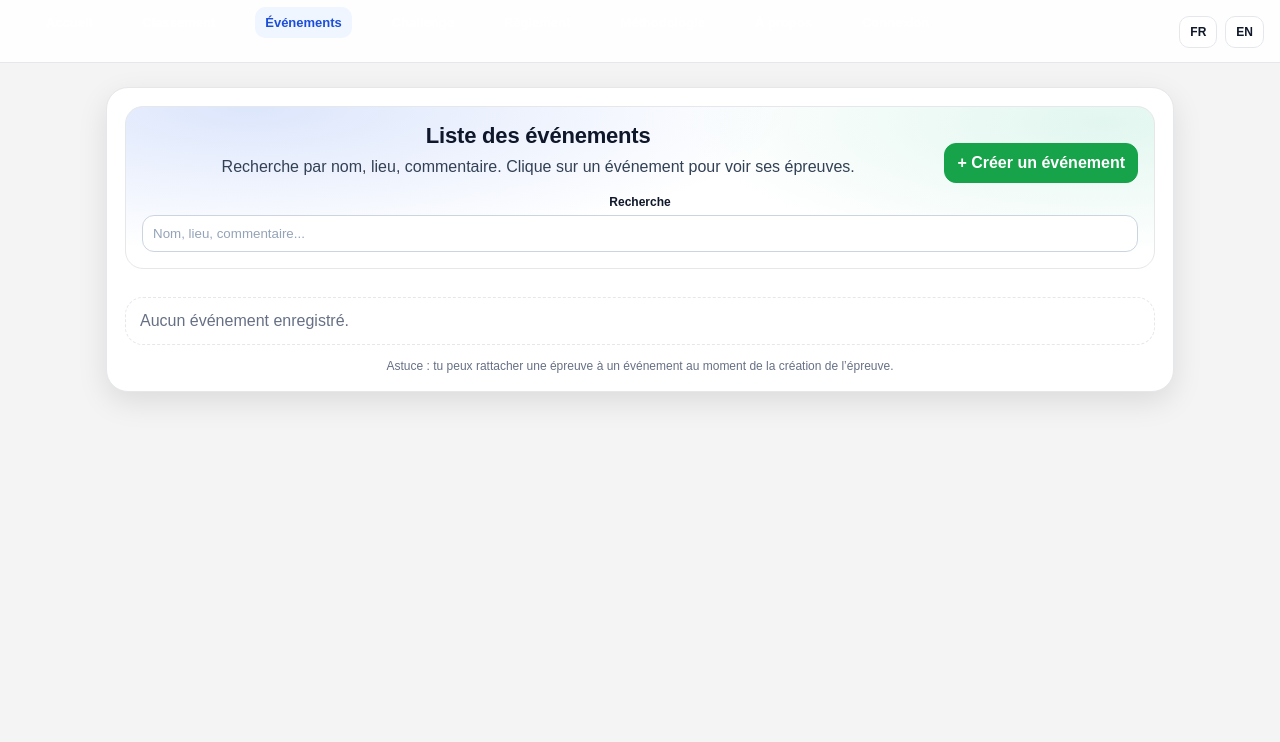
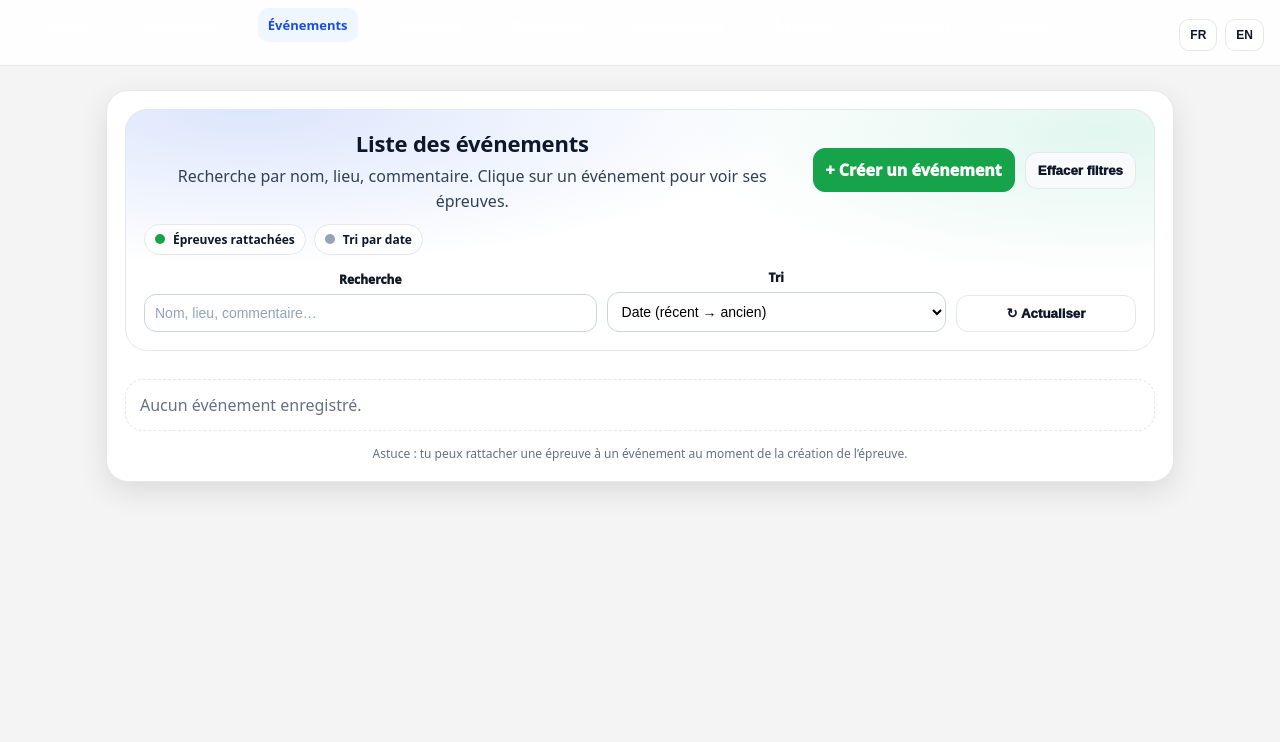
Before and after one commit to davidpoyade-netizen/mtb-points, a plain HTML site: page meetings.html in a window 1280 px wide. Shown: the part 58-800 px from the top of the page. Drawn offline with Linux system fonts and the light colour scheme.

Commit message:
Add files via upload

```diff
--- a/meetings.html
+++ b/meetings.html
@@ -7,14 +7,25 @@
   <link rel="stylesheet" href="css/style.css" />
   <style>
     :root{
-      --bg:#f4f4f4;--card:#ffffff;--text:#0f172a;--muted:#667085;--border:#e5e7eb;
+      --bg:#f4f4f4;--card:#ffffff;--text:#0f172a;--muted:#667085;--muted2:#64748b;--border:#e5e7eb;
       --blue:#2563eb;--blue2:#1d4ed8;--shadow:0 10px 30px rgba(2,6,23,.10);
-      --r:16px;
-      --ok:#16a34a;--ok2:#22c55e;
+      --r:22px;
+      --ok:#16a34a;--warn:#ea580c;--err:#dc2626;
     }
     *{box-sizing:border-box}
-    body{margin:0;font-family:Arial,Helvetica,sans-serif;background:var(--bg);color:var(--text)}
+    body{margin:0;font-family:system-ui,-apple-system,Segoe UI,Roboto,Ubuntu,"Helvetica Neue",Arial,sans-serif;background:var(--bg);color:var(--text)}
     a{color:inherit}
+    .muted{color:var(--muted)}
+    .muted2{color:var(--muted2)}
+    .chip{
+      display:inline-flex;align-items:center;gap:8px;
+      padding:6px 10px;border-radius:999px;border:1px solid var(--border);
+      background:#fff;font-weight:900;font-size:12px;white-space:nowrap;
+    }
+    .dot{width:10px;height:10px;border-radius:999px;background:#94a3b8;display:inline-block}
+    .dot.ok{background:var(--ok)}
+    .dot.warn{background:var(--warn)}
+    .dot.err{background:var(--err)}
 
     /* Header */
     header.header{
@@ -25,6 +36,7 @@
       padding:14px 16px;
       display:flex;align-items:center;justify-content:space-between;gap:12px;flex-wrap:wrap;
     }
+    .brand{display:flex;align-items:center;gap:10px;flex-wrap:wrap}
     header.header h1{margin:0;font-size:18px;letter-spacing:.2px}
     nav{display:flex;flex-wrap:wrap;gap:10px;align-items:center}
     nav a{
@@ -32,7 +44,7 @@
       padding:8px 10px;
       border-radius:10px;
       color:var(--blue);
-      font-weight:800;
+      font-weight:900;
       font-size:13px;
     }
     nav a:hover{background:#eff6ff}
@@ -48,48 +60,59 @@
     .card{
       background:var(--card);
       border:1px solid var(--border);
-      border-radius:22px;
+      border-radius:var(--r);
       padding:18px;
       box-shadow:var(--shadow);
     }
 
     /* Hero */
     .hero{
-      border-radius:18px;
-      padding:16px;
+      border-radius:22px;
+      padding:18px;
       border:1px solid var(--border);
       background:
-        radial-gradient(900px 240px at 12% 0%, rgba(37,99,235,.16), transparent 60%),
-        radial-gradient(700px 220px at 95% 10%, rgba(16,185,129,.12), transparent 60%),
+        radial-gradient(900px 260px at 12% 0%, rgba(37,99,235,.16), transparent 60%),
+        radial-gradient(700px 240px at 95% 10%, rgba(16,185,129,.12), transparent 60%),
         #fff;
     }
+    .heroTop{display:flex;justify-content:space-between;gap:12px;align-items:flex-start;flex-wrap:wrap}
     .hero h2{margin:0;font-size:22px;letter-spacing:-.2px}
-    .hero .muted{margin-top:6px;line-height:1.55;color:#334155}
+    .hero .desc{margin-top:6px;line-height:1.55;color:#334155}
+    .heroActions{display:flex;gap:10px;flex-wrap:wrap;align-items:center}
 
     /* Controls */
-    .row{display:flex;gap:10px;flex-wrap:wrap;align-items:end}
-    label{display:block;font-weight:900;font-size:12px;color:#0f172a}
-    input{
-      width:100%;padding:10px;margin-top:6px;
-      border:1px solid #cbd5e1;border-radius:12px;background:#fff;
+    .filters{
+      margin-top:14px;
+      display:grid;
+      grid-template-columns: 1.2fr 0.9fr 180px;
+      gap:10px;
+      align-items:end;
+    }
+    @media(max-width:900px){ .filters{grid-template-columns:1fr} }
+    label{display:block;font-weight:1000;font-size:12px;color:#0f172a}
+    input,select{
+      width:100%;
+      padding:10px;
+      margin-top:6px;
+      border:1px solid #cbd5e1;
+      border-radius:12px;
+      background:#fff;
+      font-size:14px;
     }
     input::placeholder{color:#94a3b8}
-    .kpi{
-      display:inline-flex;align-items:center;gap:8px;
-      padding:6px 10px;border-radius:999px;
-      border:1px solid var(--border);background:#fff;font-weight:900;font-size:12px;
-      white-space:nowrap;
-    }
 
     .btn{
       display:inline-flex;align-items:center;justify-content:center;gap:8px;
       padding:10px 12px;border-radius:12px;border:1px solid var(--border);
-      background:#fff;cursor:pointer;font-weight:900;color:var(--text);
+      background:#fff;cursor:pointer;font-weight:1000;color:var(--text);
       text-decoration:none;
+      transition:transform .12s ease, box-shadow .12s ease, border-color .12s ease;
+      white-space:nowrap;
     }
-    .btn:hover{transform:translateY(-1px);box-shadow:0 10px 18px rgba(2,6,23,.08)}
+    .btn:hover{transform:translateY(-1px);box-shadow:0 10px 18px rgba(2,6,23,.08);border-color:#dbeafe}
     .btn.primary{background:var(--ok);border-color:var(--ok);color:#fff}
     .btn.primary:hover{background:#15803d;border-color:#15803d}
+    .btn.ghost{background:#f8fafc}
 
     /* List */
     .list{
@@ -115,30 +138,29 @@
       box-shadow:0 16px 28px rgba(2,6,23,.10);
       border-color:#dbeafe;
     }
+
     .topline{
       display:flex;justify-content:space-between;gap:10px;align-items:flex-start;flex-wrap:wrap;
     }
-    .title{
-      font-weight:900;
-      font-size:16px;
-      letter-spacing:-.1px;
-    }
+    .title{font-weight:1000;font-size:16px;letter-spacing:-.15px}
+    .badges{display:flex;gap:8px;flex-wrap:wrap;justify-content:flex-end}
     .badge{
       display:inline-flex;align-items:center;gap:8px;
       padding:6px 10px;border-radius:999px;
       background:#f1f5f9;border:1px solid var(--border);
-      font-weight:900;font-size:12px;color:#0f172a;
+      font-weight:1000;font-size:12px;color:#0f172a;
       white-space:nowrap;
     }
-    .meta{margin-top:8px;color:var(--muted);font-size:13px;line-height:1.5}
+    .meta{margin-top:8px;color:var(--muted);font-size:13px;line-height:1.55}
     .comment{
-      margin-top:8px;
+      margin-top:10px;
       color:#334155;
       font-size:13px;
       line-height:1.55;
       border-top:1px dashed var(--border);
       padding-top:10px;
     }
+
     .empty{
       margin-top:14px;
       border:1px dashed var(--border);
@@ -153,15 +175,21 @@
       color:var(--muted);
       font-size:12px;
       text-align:center;
+      line-height:1.5;
+    }
+
+    a:focus, button:focus, input:focus, select:focus{
+      outline:3px solid rgba(37,99,235,.25);
+      outline-offset:2px;
     }
   </style>
 </head>
 <body>
 
 <header class="header">
-  <div style="display:flex;align-items:center;gap:10px;flex-wrap:wrap">
+  <div class="brand">
     <h1>MTB Points — Événements</h1>
-    <span class="kpi">Résultats : <span id="count">0</span></span>
+    <span class="chip">Résultats : <span id="count">0</span></span>
   </div>
 
   <nav>
@@ -173,6 +201,7 @@
     <a href="methodologie.html">Méthodologie</a>
     <a href="about.html">À propos</a>
     <a href="login.html">Connexion</a>
+    <a href="contact.html">Contact</a>
   </nav>
 
   <div class="lang">
@@ -181,27 +210,49 @@
   </div>
 </header>
 
-<div class="wrap">
+<main class="wrap">
   <div class="card">
 
-    <div class="hero">
-      <div class="row" style="justify-content:space-between;align-items:flex-start">
+    <section class="hero">
+      <div class="heroTop">
         <div style="min-width:260px;flex:1">
           <h2>Liste des événements</h2>
-          <div class="muted">
+          <div class="desc">
             Recherche par nom, lieu, commentaire. Clique sur un événement pour voir ses épreuves.
           </div>
+          <div style="margin-top:10px;display:flex;gap:8px;flex-wrap:wrap">
+            <span class="chip"><span class="dot ok"></span> Épreuves rattachées</span>
+            <span class="chip"><span class="dot"></span> Tri par date</span>
+          </div>
         </div>
-        <a class="btn primary" href="meeting-create.html">+ Créer un événement</a>
+
+        <div class="heroActions">
+          <a class="btn primary" href="meeting-create.html">+ Créer un événement</a>
+          <button class="btn ghost" id="clearBtn" type="button">Effacer filtres</button>
+        </div>
       </div>
 
-      <div class="row" style="margin-top:12px;align-items:end">
-        <div style="flex:1;min-width:240px">
+      <div class="filters">
+        <div>
           <label for="q">Recherche</label>
-          <input id="q" type="text" placeholder="Nom, lieu, commentaire..." />
+          <input id="q" type="text" placeholder="Nom, lieu, commentaire…" />
+        </div>
+
+        <div>
+          <label for="sortBy">Tri</label>
+          <select id="sortBy">
+            <option value="date_desc">Date (récent → ancien)</option>
+            <option value="date_asc">Date (ancien → récent)</option>
+            <option value="name_asc">Nom (A → Z)</option>
+            <option value="name_desc">Nom (Z → A)</option>
+          </select>
+        </div>
+
+        <div>
+          <button class="btn" id="refreshBtn" type="button" style="width:100%">↻ Actualiser</button>
         </div>
       </div>
-    </div>
+    </section>
 
     <div id="meetingsList" class="list"></div>
     <div id="emptyBox" class="empty" style="display:none;">Aucun événement enregistré.</div>
@@ -210,25 +261,44 @@
       Astuce : tu peux rattacher une épreuve à un événement au moment de la création de l’épreuve.
     </footer>
   </div>
-</div>
+</main>
 
 <script src="js/storage.js"></script>
 <script>
 (function(){
   const list = document.getElementById("meetingsList");
   const qEl = document.getElementById("q");
+  const sortEl = document.getElementById("sortBy");
   const countEl = document.getElementById("count");
   const emptyBox = document.getElementById("emptyBox");
+  const clearBtn = document.getElementById("clearBtn");
+  const refreshBtn = document.getElementById("refreshBtn");
 
   function normalize(s){
-    return String(s||"").toLowerCase().normalize("NFD").replace(/[\u0300-\u036f]/g,"").trim();
+    return String(s||"")
+      .toLowerCase()
+      .normalize("NFD").replace(/[\u0300-\u036f]/g,"")
+      .trim();
   }
   function esc(s){
-    return String(s ?? "").replace(/[&<>"']/g, m => ({'&':'&amp;','<':'&lt;','>':'&gt;','"':'&quot;',"'":'&#39;'}[m]));
+    return String(s ?? "").replace(/[&<>"']/g, m => ({
+      "&":"&amp;","<":"&lt;",">":"&gt;",'"':"&quot;","'":"&#39;"
+    }[m]));
   }
-  function valOrDash(x){ const s = String(x||"").trim(); return s ? s : "—"; }
+  function valOrDash(x){ const s = String(x??"").trim(); return s ? s : "—"; }
 
-  const meetings = (typeof loadMeetings === "function") ? loadMeetings() : [];
+  function safeDateKey(d){
+    // YYYY-MM-DD -> yyyymmdd number ; fallback 0
+    const m = String(d||"").match(/^(\d{4})-(\d{2})-(\d{2})$/);
+    if (!m) return 0;
+    return Number(m[1] + m[2] + m[3]);
+  }
+
+  function loadAll(){
+    return (typeof loadMeetings === "function") ? loadMeetings() : [];
+  }
+
+  let MEETINGS = loadAll();
 
   function render(items){
     countEl.textContent = String(items.length);
@@ -243,13 +313,17 @@
     list.innerHTML = items.map(m => {
       const nRaces = (m.raceIds && m.raceIds.length) ? m.raceIds.length : 0;
       const date = valOrDash(m.date);
-      const loc = valOrDash(m.location);
+      const loc  = valOrDash(m.location);
+
+      const raceBadge = nRaces
+        ? `<span class="badge">🏁 ${nRaces} épreuve${nRaces>1?"s":""}</span>`
+        : `<span class="badge">— aucune épreuve</span>`;
 
       return `
         <a class="item" href="meeting.html?id=${encodeURIComponent(m.id)}">
           <div class="topline">
             <div class="title">${esc(valOrDash(m.name))}</div>
-            <span class="badge">🏁 ${nRaces} épreuve${nRaces>1?"s":""}</span>
+            <div class="badges">${raceBadge}</div>
           </div>
           <div class="meta">📅 ${esc(date)} &nbsp;•&nbsp; 📍 ${esc(loc)}</div>
           ${m.comment ? `<div class="comment">${esc(m.comment)}</div>` : ``}
@@ -260,7 +334,9 @@
 
   function apply(){
     const q = normalize(qEl.value);
-    let items = meetings.slice();
+    const sortBy = sortEl.value;
+
+    let items = MEETINGS.slice();
 
     if (q) {
       items = items.filter(m => {
@@ -269,13 +345,31 @@
       });
     }
 
-    // tri : plus récent d'abord si date au format YYYY-MM-DD
-    items.sort((a,b) => String(b.date||"").localeCompare(String(a.date||"")));
+    // Tri
+    if (sortBy === "date_desc") items.sort((a,b) => safeDateKey(b.date) - safeDateKey(a.date) || normalize(a.name).localeCompare(normalize(b.name)));
+    if (sortBy === "date_asc")  items.sort((a,b) => safeDateKey(a.date) - safeDateKey(b.date) || normalize(a.name).localeCompare(normalize(b.name)));
+    if (sortBy === "name_asc")  items.sort((a,b) => normalize(a.name).localeCompare(normalize(b.name)));
+    if (sortBy === "name_desc") items.sort((a,b) => normalize(b.name).localeCompare(normalize(a.name)));
 
     render(items);
   }
 
   qEl.addEventListener("input", apply);
+  sortEl.addEventListener("change", apply);
+
+  clearBtn.addEventListener("click", () => {
+    qEl.value = "";
+    sortEl.value = "date_desc";
+    apply();
+  });
+
+  refreshBtn.addEventListener("click", () => {
+    MEETINGS = loadAll();
+    apply();
+  });
+
+  // Initial
+  sortEl.value = "date_desc";
   apply();
 })();
 </script>
```
